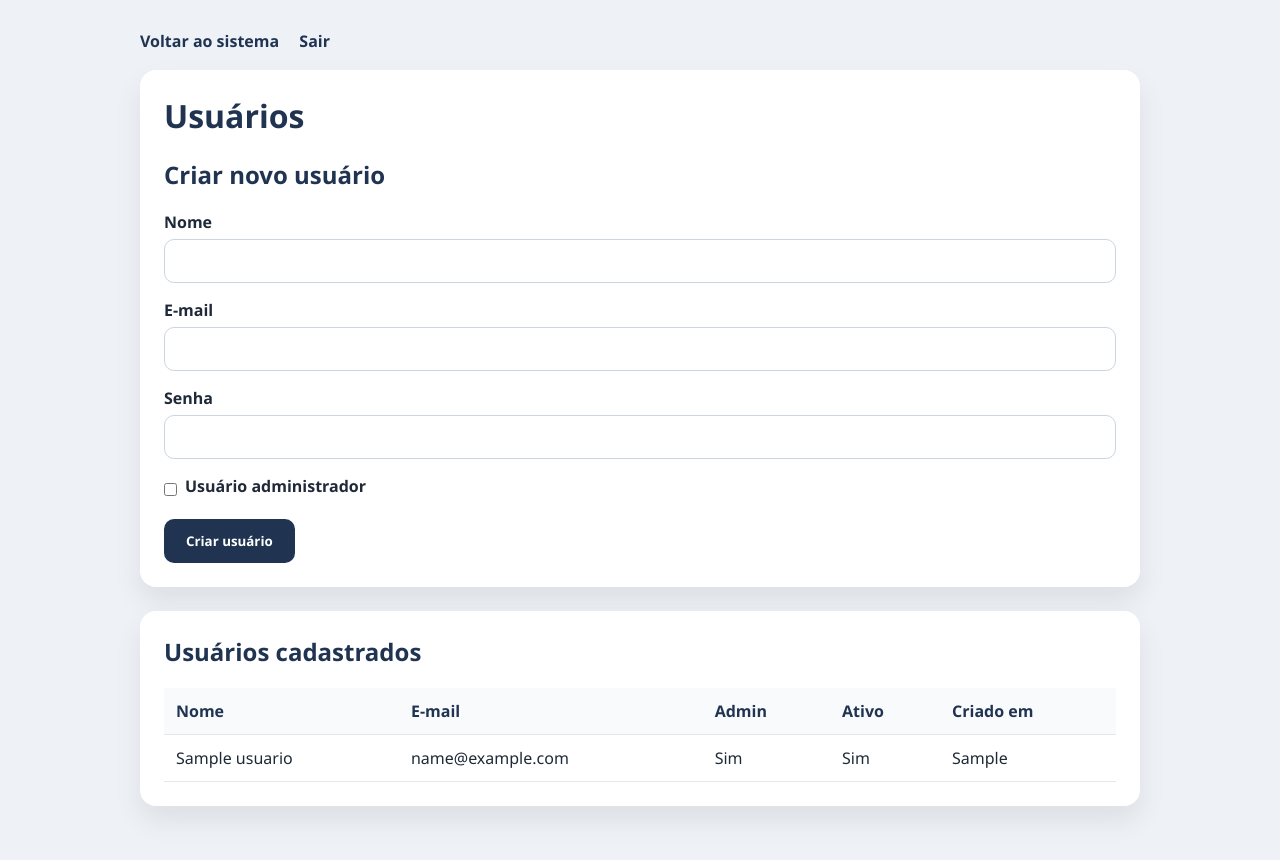
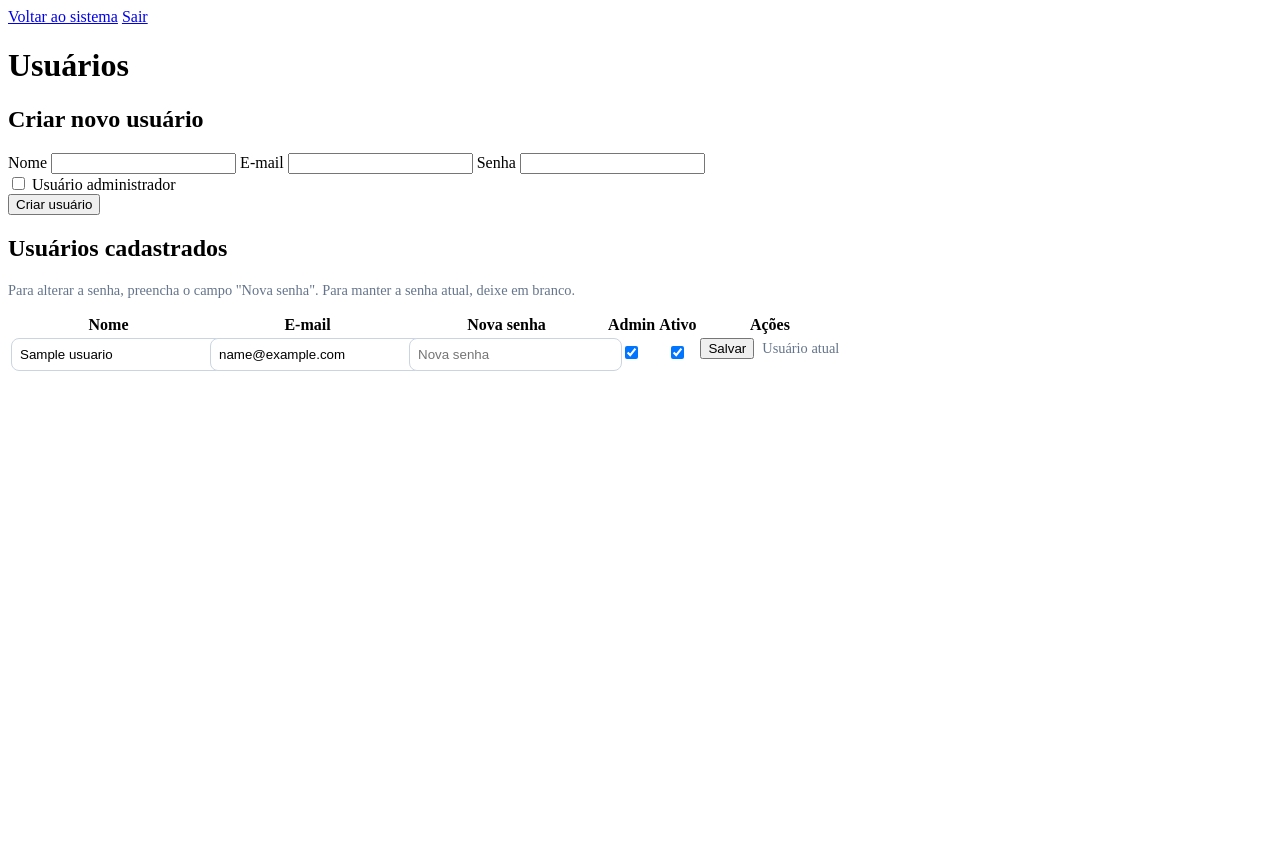
Before and after one commit to breno-eduardo/Aplicacao-e-Resgate, a Flask app: page /admin/usuarios in a window 1280 px wide. After the commit the page ends 371 px from the top, so only its background shows below. Run offline with Flask 3, Linux system fonts and the light colour scheme; the visitor is signed in with stand-in values (Sample User, id 1); a database or web service that is not in the repository returns one stand-in record (values such as "Sample title"); some libraries are stand-ins or nearby versions.

Commit message:
coloquei funcionalidades de edição, exclusão

```diff
--- a/static/css/usuarios.css
+++ b/static/css/usuarios.css
@@ -1,113 +1,42 @@
-* {
-      box-sizing: border-box;
-      font-family: "Segoe UI", Tahoma, Geneva, Verdana, sans-serif;
-    }
+.muted {
+  color: #64748b;
+  font-size: 0.9rem;
+}
 
-    body {
-      margin: 0;
-      min-height: 100vh;
-      background: #eef2f7;
-      color: #1f2937;
-      padding: 30px;
-    }
+.table-wrapper {
+  overflow-x: auto;
+}
 
-    .container {
-      max-width: 1000px;
-      margin: 0 auto;
-    }
+table input[type="text"],
+table input[type="email"],
+table input[type="password"] {
+  width: 100%;
+  padding: 8px;
+  border-radius: 8px;
+  border: 1px solid #cbd5e1;
+  margin-bottom: 0;
+}
 
-    .card {
-      background: white;
-      border-radius: 16px;
-      padding: 24px;
-      box-shadow: 0 14px 28px rgba(0,0,0,0.08);
-      margin-bottom: 24px;
-    }
+table input[type="checkbox"] {
+  width: auto;
+  margin: 0;
+}
 
-    h1, h2 {
-      color: #203452;
-      margin-top: 0;
-    }
+.center {
+  text-align: center;
+}
 
-    label {
-      font-weight: 700;
-      display: block;
-      margin-bottom: 6px;
-    }
+.acoes {
+  display: flex;
+  gap: 8px;
+  align-items: center;
+}
 
-    input {
-      width: 100%;
-      padding: 12px;
-      border-radius: 10px;
-      border: 1px solid #cbd5e1;
-      margin-bottom: 16px;
-    }
+.acoes form {
+  margin: 0;
+}
 
-    button {
-      background: #203452;
-      color: white;
-      border: none;
-      padding: 13px 22px;
-      border-radius: 10px;
-      font-weight: 800;
-      cursor: pointer;
-    }
-
-    table {
-      width: 100%;
-      border-collapse: collapse;
-      margin-top: 12px;
-    }
-
-    th, td {
-      padding: 12px;
-      border-bottom: 1px solid #e5e7eb;
-      text-align: left;
-    }
-
-    th {
-      background: #f8fafc;
-      color: #203452;
-    }
-
-    .top-links {
-      margin-bottom: 18px;
-    }
-
-    .top-links a {
-      color: #203452;
-      font-weight: 700;
-      text-decoration: none;
-      margin-right: 16px;
-    }
-
-    .flash {
-      padding: 12px;
-      border-radius: 10px;
-      margin-bottom: 16px;
-      font-weight: 600;
-    }
-
-    .flash.erro {
-      background: #fee2e2;
-      color: #991b1b;
-      border: 1px solid #fecaca;
-    }
-
-    .flash.sucesso {
-      background: #dcfce7;
-      color: #166534;
-      border: 1px solid #bbf7d0;
-    }
-
-    .checkbox-row {
-      display: flex;
-      align-items: center;
-      gap: 8px;
-      margin-bottom: 16px;
-    }
-
-    .checkbox-row input {
-      width: auto;
-      margin: 0;
-    }
+.danger {
+  background: #991b1b;
+  color: white;
+}
--- a/templates/usuarios.html
+++ b/templates/usuarios.html
@@ -48,29 +48,67 @@
     <div class="card">
       <h2>Usuários cadastrados</h2>
 
+      <p class="muted">
+        Para alterar a senha, preencha o campo "Nova senha". Para manter a senha atual, deixe em branco.
+      </p>
+
+      <div class="table-wrapper">
         <table>
           <thead>
             <tr>
               <th>Nome</th>
               <th>E-mail</th>
+              <th>Nova senha</th>
               <th>Admin</th>
               <th>Ativo</th>
-            <th>Criado em</th>
+              <th>Ações</th>
             </tr>
           </thead>
+
           <tbody>
             {% for usuario in usuarios %}
               <tr>
-              <td>{{ usuario.nome }}</td>
-              <td>{{ usuario.email }}</td>
-              <td>{{ "Sim" if usuario.admin else "Não" }}</td>
-              <td>{{ "Sim" if usuario.ativo else "Não" }}</td>
-              <td>{{ usuario.criado_em }}</td>
+                <td>
+                  <form id="form-editar-{{ usuario.id }}" method="POST" action="/admin/usuarios/{{ usuario.id }}/editar">
+                    <input name="nome" type="text" value="{{ usuario.nome }}" required>
+                </td>
+
+                <td>
+                    <input name="email" type="email" value="{{ usuario.email }}" required>
+                </td>
+
+                <td>
+                    <input name="senha" type="password" placeholder="Nova senha">
+                </td>
+
+                <td class="center">
+                    <input name="admin" type="checkbox" {% if usuario.admin %}checked{% endif %}>
+                </td>
+
+                <td class="center">
+                    <input name="ativo" type="checkbox" {% if usuario.ativo %}checked{% endif %}>
+                </td>
+
+                <td class="acoes">
+                    <button type="submit">Salvar</button>
+                  </form>
+
+                  {% if usuario.id != session.get("usuario_id") %}
+                    <form method="POST"
+                          action="/admin/usuarios/{{ usuario.id }}/excluir"
+                          onsubmit="return confirm('Tem certeza que deseja excluir este usuário?');">
+                      <button type="submit" class="danger">Excluir</button>
+                    </form>
+                  {% else %}
+                    <span class="muted">Usuário atual</span>
+                  {% endif %}
+                </td>
               </tr>
             {% endfor %}
           </tbody>
         </table>
       </div>
+    </div>
 
   </div>
 </body>
```
Lines whose indentation alone changed are shown as unchanged.
